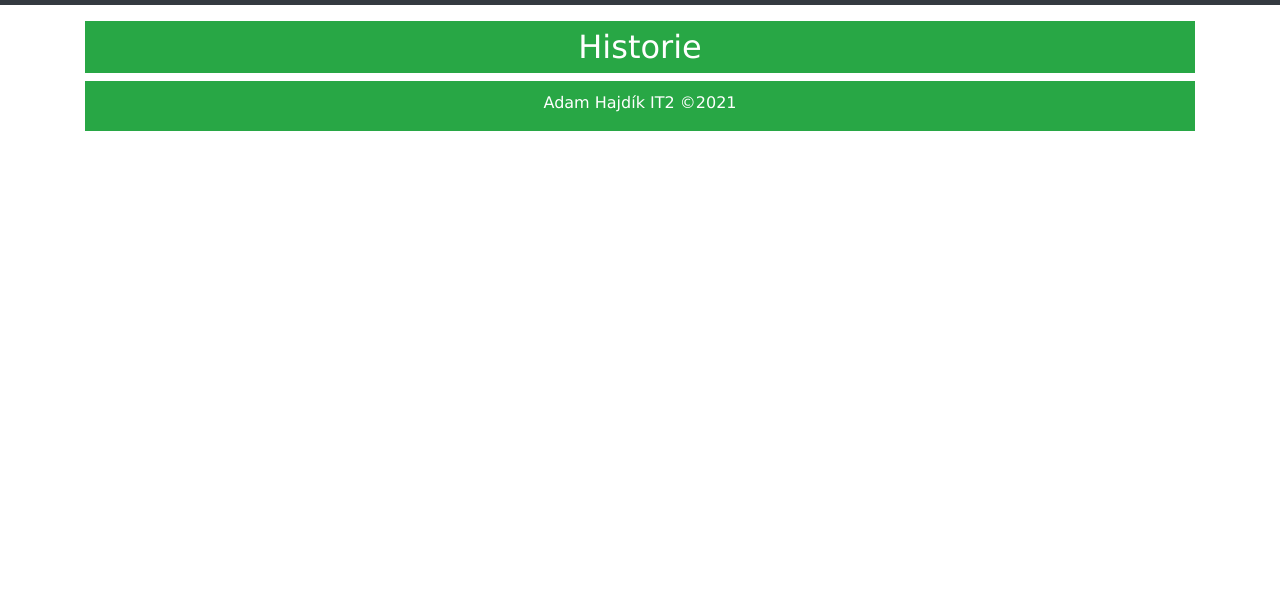
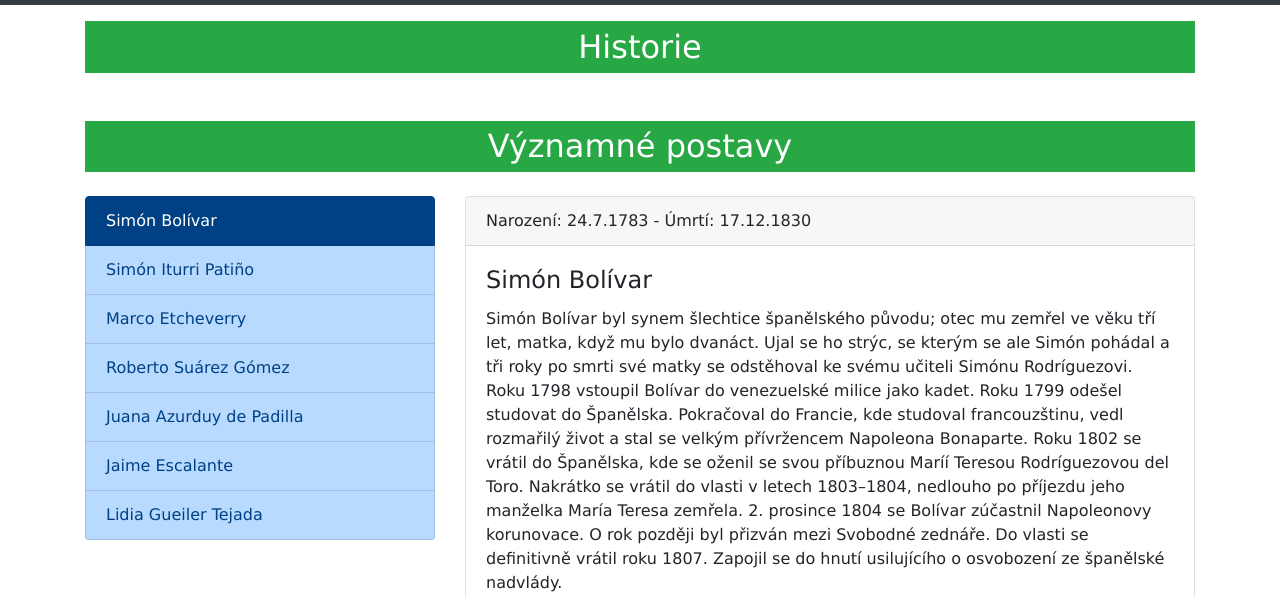
Before and after one commit to Adam1907/Projekt-Bolivie, a plain HTML site: page html/historie.html in a window 1280 px wide. Shown: the part 203-800 px from the top of the page. Drawn offline with nearby package versions, Linux system fonts and the light colour scheme.

Commit message:
-Oprava chyb -Začátek historie

```diff
--- a/html/historie.html
+++ b/html/historie.html
@@ -1,14 +1,14 @@
-<!doctype html>
+<!DOCTYPE html>
 <html lang="cs">
-  <head>
-    <title>Bolívie/Historie</title>
+<head>
+  <title>Bolívie</title>
     <!-- Required meta tags -->
     <meta charset="utf-8">
     <meta name="viewport" content="width=device-width, initial-scale=1, shrink-to-fit=no">
 
     <!-- Bootstrap CSS -->
     <link rel="stylesheet" href="https://stackpath.bootstrapcdn.com/bootstrap/4.3.1/css/bootstrap.min.css" integrity="sha384-ggOyR0iXCbMQv3Xipma34MD+dH/1fQ784/j6cY/iJTQUOhcWr7x9JvoRxT2MZw1T" crossorigin="anonymous">
-    <link rel="stylesheet" href="../css/style.css" />
+    <link rel="stylesheet" href="../css/style.css"/>
   </head>
   <body>
 
@@ -61,24 +61,52 @@
         </div>
       </nav>
     </header>
+    <div class="container mt-3 mb-5">
+    <main>
+      <h2 class="text-center bg-success mb-5">Historie</h2>
+      <div class="row">
+        <div class="col-12 mb-3">
+          <h2 class="text-center bg-success">Významné postavy</h2>
+        </div>
+      </div>
+      <div class="row mb-4" id="postavy">
+        <div class="col-sm-4">
+          <div class="list-group">
 
+          </div>
+        </div>
+        <div class="col-sm-8">
+          <div id="portret">
+            <div class="card">
+              <div class="card-header">
+                Header
+              </div>
+              <div class="card-body">
+                <h4 class="card-title">Title</h4>
+                <p class="card-text">Text</p>
+              </div>
+              <div class="card-footer text-muted">
+                Footer
+              </div>
+            </div>
+            <div class="row gallery">
+            </div>
+          </div>
+        </div>
+      </div>
+    </div>
+  </main>
+  <footer class="container-fluid bg-success text-white">Adam Hajdík IT2 &COPY;2021</footer>
+  <!-- Optional JavaScript -->
+  <!-- jQuery first, then Popper.js, then Bootstrap JS -->
+  <script src="https://code.jquery.com/jquery-3.3.1.min.js"></script>
+  <script src="https://cdnjs.cloudflare.com/ajax/libs/popper.js/1.14.7/umd/popper.min.js"
+    integrity="sha384-UO2eT0CpHqdSJQ6hJty5KVphtPhzWj9WO1clHTMGa3JDZwrnQq4sF86dIHNDz0W1" crossorigin="anonymous">
+  </script>
+  <script src="https://stackpath.bootstrapcdn.com/bootstrap/4.3.1/js/bootstrap.min.js"
+    integrity="sha384-JjSmVgyd0p3pXB1rRibZUAYoIIy6OrQ6VrjIEaFf/nJGzIxFDsf4x0xIM+B07jRM" crossorigin="anonymous">
+  </script>
+  <script src="../js/historie.js"></script>
+</body>
 
-    <div class="container mt-3 mb-3">
-    <main>
-      <h2 class="text-center bg-success">Historie</h1>
-
-    </main>
-
-
-    <footer class="container-fluid bg-success text-white">Adam Hajdík IT2 &COPY;2021</footer>
-
-
-    <!-- Optional JavaScript -->
-    <!-- jQuery first, then Popper.js, then Bootstrap JS -->
-    <script src="../js/jquery-3.5.0.min.js"></script>
-    <script src="https://code.jquery.com/jquery-3.3.1.slim.min.js"></script>
-    <script src="https://cdnjs.cloudflare.com/ajax/libs/popper.js/1.14.7/umd/popper.min.js" integrity="sha384-UO2eT0CpHqdSJQ6hJty5KVphtPhzWj9WO1clHTMGa3JDZwrnQq4sF86dIHNDz0W1" crossorigin="anonymous"></script>
-    <script src="https://stackpath.bootstrapcdn.com/bootstrap/4.3.1/js/bootstrap.min.js" integrity="sha384-JjSmVgyd0p3pXB1rRibZUAYoIIy6OrQ6VrjIEaFf/nJGzIxFDsf4x0xIM+B07jRM" crossorigin="anonymous"></script>
-    <script src="../js/main.js"></script>
-  </body>
 </html>
--- /dev/null
+++ b/js/historie.js
@@ -0,0 +1,125 @@
+const heroes = [
+    {
+       "name":"Simón Bolívar",
+       "birth":"24.7.1783",
+       "death":"17.12.1830",
+       "biography":"Simón Bolívar byl synem šlechtice španělského původu; otec mu zemřel ve věku tří let, matka, když mu bylo dvanáct. Ujal se ho strýc, se kterým se ale Simón pohádal a tři roky po smrti své matky se odstěhoval ke svému učiteli Simónu Rodríguezovi. Roku 1798 vstoupil Bolívar do venezuelské milice jako kadet. Roku 1799 odešel studovat do Španělska. Pokračoval do Francie, kde studoval francouzštinu, vedl rozmařilý život a stal se velkým přívržencem Napoleona Bonaparte. Roku 1802 se vrátil do Španělska, kde se oženil se svou příbuznou Maríí Teresou Rodríguezovou del Toro. Nakrátko se vrátil do vlasti v letech 1803–1804, nedlouho po příjezdu jeho manželka María Teresa zemřela. 2. prosince 1804 se Bolívar zúčastnil Napoleonovy korunovace. O rok později byl přizván mezi Svobodné zednáře. Do vlasti se definitivně vrátil roku 1807. Zapojil se do hnutí usilujícího o osvobození ze španělské nadvlády. ",
+       "portraits":[
+          "",
+          "",
+          ""
+       ],
+       "online":"https://cs.wikipedia.org/wiki/Sim%C3%B3n_Bol%C3%ADvar"
+    },
+    {
+        "name":"Simón Iturri Patiño",
+        "birth":"1.6.1860",
+        "death":"20.4.1947",
+        "biography":"Lorem ipsum dolor sit amet, consectetur adipiscing elit. Nam id eleifend mi. Suspendisse potenti. Donec vehicula turpis justo, accumsan vestibulum mauris pharetra id. Aliquam tellus neque, aliquam vitae posuere non, volutpat id metus. Sed rhoncus lorem vel dui faucibus sodales. Maecenas dictum augue sit amet nisi suscipit, ac vulputate sapien dignissim. Fusce malesuada, urna ut facilisis placerat, dui odio maximus.",
+        "portraits":[
+           "",
+           "",
+           "",
+           ""
+        ],
+        "online":"https://cs.wikipedia.org/wiki/Marco_Etcheverry"
+     },
+     {
+        "name":"Marco Etcheverry",
+        "birth":"26.9.1970",
+        "death":"-",
+        "biography":"Lorem ipsum dolor sit amet, consectetur adipiscing elit. Nam id eleifend mi. Suspendisse potenti. Donec vehicula turpis justo, accumsan vestibulum mauris pharetra id. Aliquam tellus neque, aliquam vitae posuere non, volutpat id metus. Sed rhoncus lorem vel dui faucibus sodales. Maecenas dictum augue sit amet nisi suscipit, ac vulputate sapien dignissim. Fusce malesuada, urna ut facilisis placerat, dui odio maximus.",
+        "portraits":[
+           "",
+           "",
+           ""
+        ],
+        "online":"https://cs.wikipedia.org/wiki/V%C3%A1clav_Havel"
+     },
+     {
+        "name":"Roberto Suárez Gómez",
+        "birth":"28.3.1592",
+        "death":"15.11.1670",
+        "biography":"Lorem ipsum dolor sit amet, consectetur adipiscing elit. Nam id eleifend mi. Suspendisse potenti. Donec vehicula turpis justo, accumsan vestibulum mauris pharetra id. Aliquam tellus neque, aliquam vitae posuere non, volutpat id metus. Sed rhoncus lorem vel dui faucibus sodales. Maecenas dictum augue sit amet nisi suscipit, ac vulputate sapien dignissim. Fusce malesuada, urna ut facilisis placerat, dui odio maximus.",
+        "portraits":[
+           "",
+           "",
+        ],
+        "online":"https://en.wikipedia.org/wiki/Roberto_Su%C3%A1rez_G%C3%B3mez"
+     },
+     {
+         "name":"Juana Azurduy de Padilla",
+         "birth":"přibližně 1370",
+         "death":"6.7.1415",
+         "biography":"Lorem ipsum dolor sit amet, consectetur adipiscing elit. Nam id eleifend mi. Suspendisse potenti. Donec vehicula turpis justo, accumsan vestibulum mauris pharetra id. Aliquam tellus neque, aliquam vitae posuere non, volutpat id metus. Sed rhoncus lorem vel dui faucibus sodales. Maecenas dictum augue sit amet nisi suscipit, ac vulputate sapien dignissim. Fusce malesuada, urna ut facilisis placerat, dui odio maximus.",
+         "portraits":[
+            "",
+            "",
+            ""
+         ],
+         "online":"https://en.wikipedia.org/wiki/Juana_Azurduy_de_Padilla"
+      },
+      {
+         "name":"Jaime Escalante",
+         "birth":"8.9.1841",
+         "death":"1.5.1904",
+         "biography":"Lorem ipsum dolor sit amet, consectetur adipiscing elit. Nam id eleifend mi. Suspendisse potenti. Donec vehicula turpis justo, accumsan vestibulum mauris pharetra id. Aliquam tellus neque, aliquam vitae posuere non, volutpat id metus. Sed rhoncus lorem vel dui faucibus sodales. Maecenas dictum augue sit amet nisi suscipit, ac vulputate sapien dignissim. Fusce malesuada, urna ut facilisis placerat, dui odio maximus.",
+         "portraits":[
+            "",
+            "",
+         ],
+         "online":"https://en.wikipedia.org/wiki/Jaime_Escalante"
+      },
+     {
+        "name":"Lidia Gueiler Tejada",
+        "birth":"20.2.1878",
+        "death":"28.1.1930",
+        "biography":"Lorem ipsum dolor sit amet, consectetur adipiscing elit. Nam id eleifend mi. Suspendisse potenti. Donec vehicula turpis justo, accumsan vestibulum mauris pharetra id. Aliquam tellus neque, aliquam vitae posuere non, volutpat id metus. Sed rhoncus lorem vel dui faucibus sodales. Maecenas dictum augue sit amet nisi suscipit, ac vulputate sapien dignissim. Fusce malesuada, urna ut facilisis placerat, dui odio maximus.",
+        "portraits":[
+           "",
+        ],
+        "online":"https://en.wikipedia.org/wiki/Lidia_Gueiler_Tejada"
+     },
+ ];
+
+$(function(){
+
+   $("h2").on("click", function(){
+
+        $(this).parents(".row").next().toggle(500);
+      });
+
+
+      heroes.forEach(hero=>{
+         $("#postavy .list-group").append(`<li class="list-group-item list-group-item-action list-group-item-primary">${hero.name}</li>`);
+
+      })
+
+    function fillPerson(person){
+
+        let hero = heroes.find(item => {return item.name === person});
+
+        $("#portret .card-header").html(`Narození: ${hero.birth} - Úmrtí: ${hero.death}`);
+        $("#portret .card-title").text(hero.name);
+        $("#portret .card-text").text(hero.biography);
+        $("#portret .card-footer").html(`<a href="${hero.online}">Odkaz: ${hero.online}</a>`);
+        $("#portret .gallery").empty();
+        hero.portraits.forEach(portrait => {
+           $("#portret .gallery").append(`<div class="col-sm-4"><img src="images/${portrait}" alt="${hero.name}" class="img-fluid"></div>`);
+        })
+      }
+    $("#postavy li:first").addClass("active");
+      fillPerson(heroes[0].name);
+    $("#postavy .list-group li").on("click", function(){
+        $("#postavy .list-group li").removeClass("active");
+        $(this).addClass("active");
+        let person = $(this).text();
+        $("#portret").slideUp(500, function(){
+            fillPerson(person);
+        });
+
+        $("#portret").slideDown(500);
+
+   });
+
+})
```
Also changed, not shown: index.html (+5 -19 lines).
